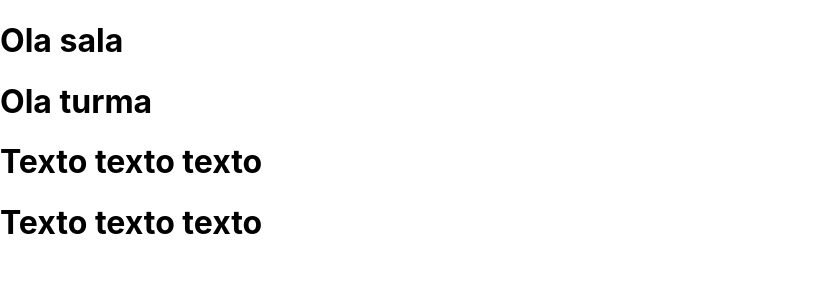
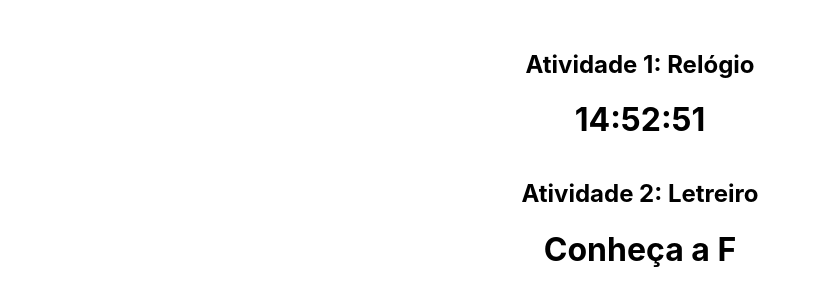
Before and after one commit to StefanyAvelino/react_new, a React (Create React App) app: page / in a window 1280 px wide. Shown: the top 306 px of the page, without its empty margins (0-820 px from the left). Built offline with nearby package versions, Linux system fonts and the light colour scheme.

Commit message:
Add files via upload

```diff
--- /dev/null
+++ b/src/Letreiro.js
@@ -0,0 +1,23 @@
+import React, { useState, useEffect } from 'react';
+
+export default function Letreiro() {
+  const texto = 'Conheça a Fatec';
+  const [indice, setIndice] = useState(0);
+  const [textoAtual, setTextoAtual] = useState('');
+
+  useEffect(() => {
+    const timeout = setTimeout(() => {
+      if (indice < texto.length) {
+        setTextoAtual((prev) => prev + texto[indice]);
+        setIndice(indice + 1);
+      } else {
+        setTextoAtual('');
+        setIndice(0);
+      }
+    }, 200); // velocidade da "digitação"
+
+    return () => clearTimeout(timeout);
+  }, [indice, texto]);
+
+  return <h1>{textoAtual}</h1>;
+}
--- /dev/null
+++ b/src/Relogio.js
@@ -0,0 +1,22 @@
+import React, { useState, useEffect } from 'react';
+
+export default function Relogio() {
+  const [horaAtual, setHoraAtual] = useState('');
+
+  useEffect(() => {
+    function atualizarHora() {
+      const agora = new Date();
+      const horas = String(agora.getHours()).padStart(2, '0');
+      const minutos = String(agora.getMinutes()).padStart(2, '0');
+      const segundos = String(agora.getSeconds()).padStart(2, '0');
+      setHoraAtual(`${horas}:${minutos}:${segundos}`);
+    }
+
+    const intervalo = setInterval(atualizarHora, 1000);
+    atualizarHora(); // inicializa sem esperar
+
+    return () => clearInterval(intervalo);
+  }, []);
+
+  return <h1>{horaAtual}</h1>;
+}
--- a/src/index.js
+++ b/src/index.js
@@ -4,13 +4,18 @@ import './index.css';
 import App from './App';
 import BemVindo from './BemVindo';
 import Texto from './Texto';
+import Relogio from './Relogio';
+import Letreiro from './Letreiro';
 
 const root = ReactDOM.createRoot(document.getElementById('root'));
 root.render(
-  <>
-  <BemVindo/>
-  <Texto/>
-  </>
+   <div style={{ textAlign: 'center', marginTop: '50px' }}>
+      <h2>Atividade 1: Relógio</h2>
+      <Relogio />
+
+      <h2 style={{ marginTop: '40px' }}>Atividade 2: Letreiro</h2>
+      <Letreiro />
+    </div>
 );
 
 // If you want to start measuring performance in your app, pass a function
```
